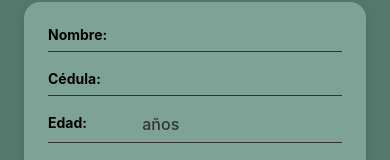
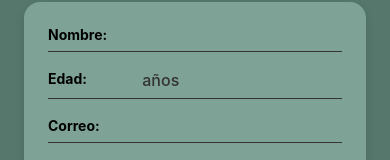
Before and after one commit to AlexisJPM/lpm2taller, a React Native app: screen /BottonTab in a window 390 px wide. Shown: the part 355-515 px from the top of the page. Built offline with nearby package versions, Linux system fonts and the light colour scheme.

Commit message:
Modificacion perfil

```diff
--- a/screens/PerfilScreen.tsx
+++ b/screens/PerfilScreen.tsx
@@ -7,7 +7,6 @@ export default function PerfilScreen({ navigation }: any) {
 
   type usuario = {
     nombre: String,
-    ci: number,
     edad: number,
     email: string
   }
@@ -25,7 +24,7 @@ export default function PerfilScreen({ navigation }: any) {
 
   async function datosUser(uid: any) {
     const { data, error } = await supabase
-      .from('juador')
+      .from('usuario')
       .select()
       .eq('uid', uid)
 
@@ -58,10 +57,6 @@ export default function PerfilScreen({ navigation }: any) {
           <Text style={styles.value}>{user.nombre}</Text>
         </View>
 
-        <View style={styles.row}>
-          <Text style={styles.label}>Cédula:</Text>
-          <Text style={styles.value}>{user.ci}</Text>
-        </View>
 
         <View style={styles.row}>
           <Text style={styles.label}>Edad:</Text>
```
